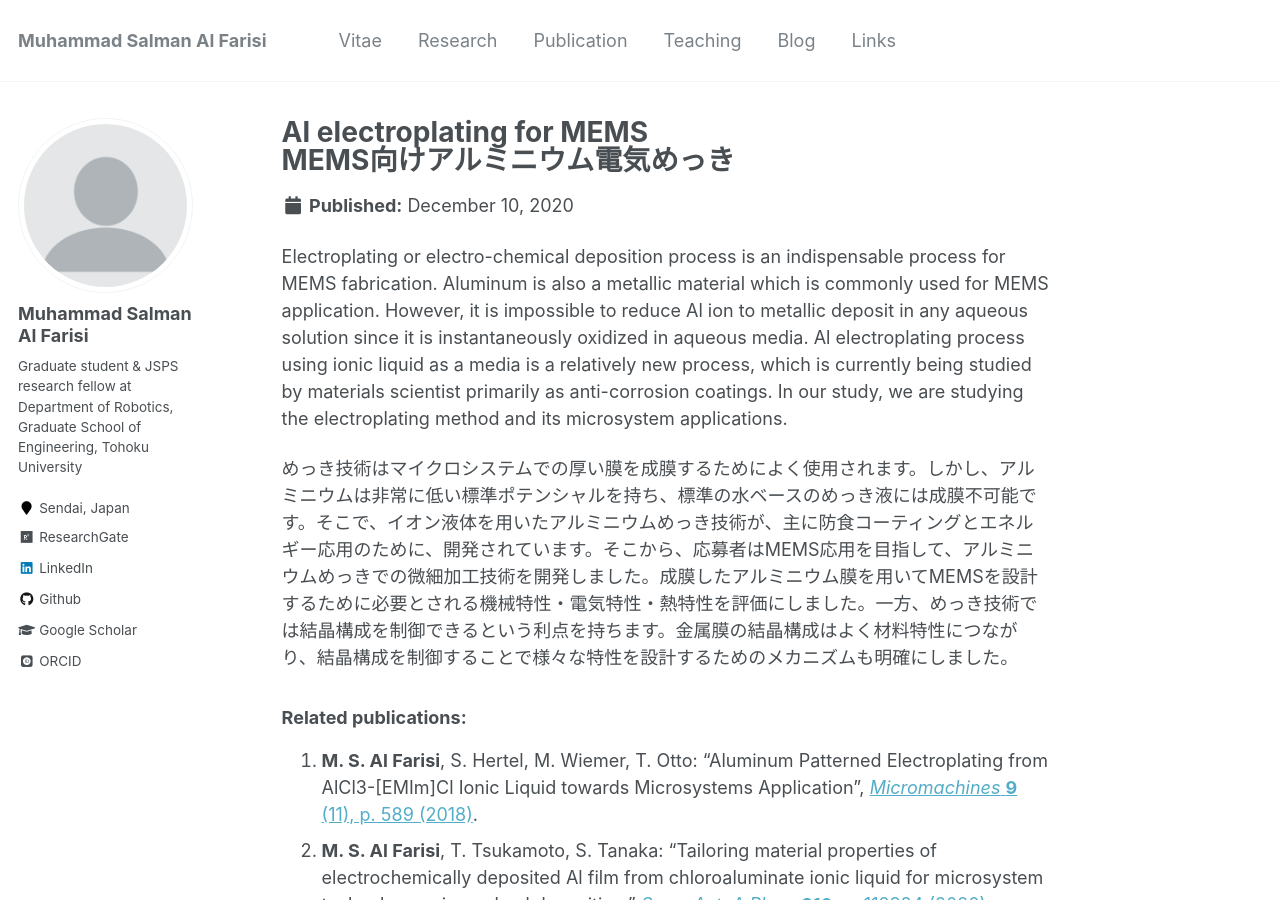
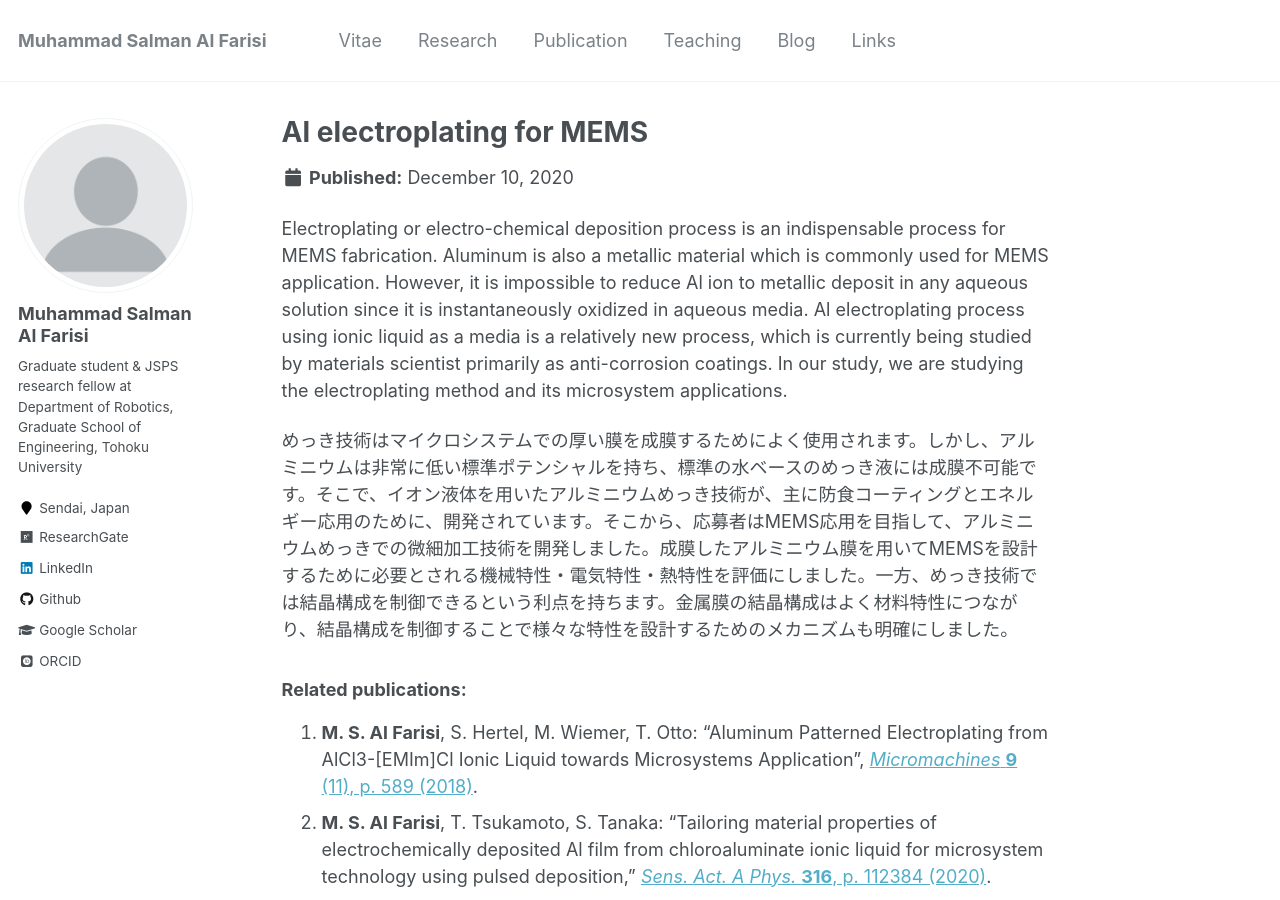
Before and after one commit to msalfarisi/msalfarisi.github.io, a Jekyll site: the page built from _study/al-plating.md, in a window 1280 px wide and 900 px high. Built offline with Jekyll 4.4.1, drawn with Linux system fonts in a browser that asks for light colours; some web fonts are replaced.

Commit message:
Update al-plating.md

```diff
--- a/_study/al-plating.md
+++ b/_study/al-plating.md
@@ -1,6 +1,5 @@
 ---
-title: "Al electroplating for MEMS<br/>
-        MEMS向けアルミニウム電気めっき"
+title: "Al electroplating for MEMS"
 excerpt: "Aluminum electroplating from ionic liquid and its microsystem application<br/>
           マイクロシステム応用を目指したアルミニウム電気めっき技術<br/>
           <img src='/images/500x300.png'>"
```
